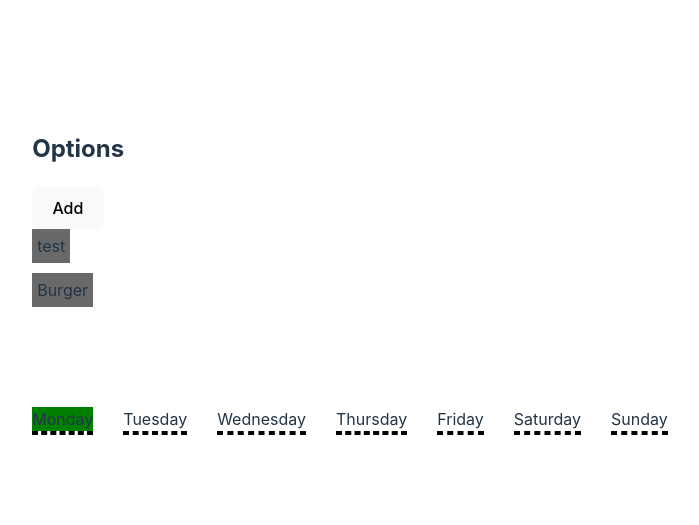
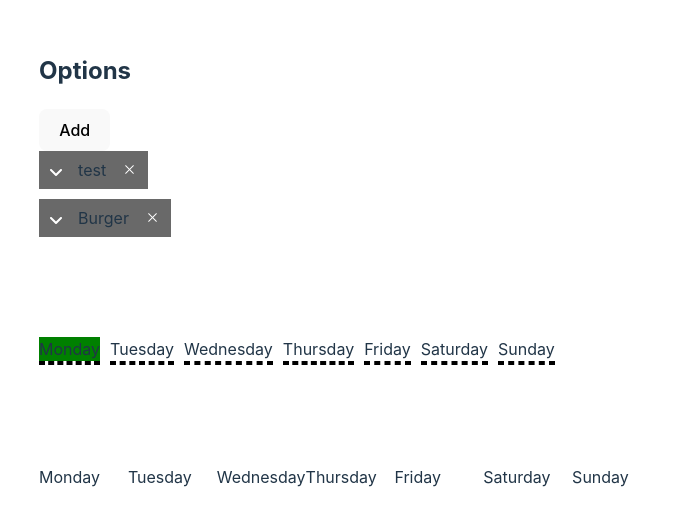
Before and after one commit to stoddardjd2/Meal-Planner, a React (Vite) app in the folder meal-planner/: page / in a window 1280 px wide. Shown: the part 127-652 px from the top of the page, without its empty margins (290-989 px from the left). Built offline with nearby package versions, Linux system fonts and the light colour scheme.

Commit message:
added way to edit meal options and automatically update calendar view

```diff
--- a/meal-planner/src/App.css
+++ b/meal-planner/src/App.css
@@ -9,7 +9,32 @@
   flex-direction: column;
   gap: 100px;
 }
+.x-icon {
+  padding: 5px;
+  width: 9px;
+}
+.exit-button{
+  background-color: transparent;
+  display: flex;
+  align-items: center;
+  padding: 3px;
+}
 
+.dropdown-container{
+  width: 100%;
+}
+.dropdown-button {
+  background-color: transparent;
+  display: flex;
+  align-items: center;
+  padding: 3px 5px;
+}
+.dropdown{
+  position: absolute;
+}
+.dropdown-button:after {
+  content: url(./assets/dropdown.svg);
+}
 /* DRAG COMPONENT */
 .container {
   display: flex;
@@ -23,7 +48,7 @@
   background-color: lightblue;
   text-align: center;
   line-height: 150px;
-  border: 2px solid #000;
+  border: 2px solid #000000;
   cursor: grab;
   user-select: none; /* Prevent text selection while dragging */
 }
@@ -36,8 +61,56 @@
   line-height: 150px;
   border: 2px dashed #000;
 }
-.placeholder-text{
+.placeholder-text {
   font-style: italic;
-  color:rgb(189, 189, 189);
+  color: rgb(189, 189, 189);
   font-size: 12px;
 }
+/* Calendar Grid */
+.grid-container {
+  display: grid;
+  grid-template-columns: repeat(7, 1fr); /* 7 columns */
+  grid-template-rows: repeat(2, 1fr); /* 2 rows */
+  gap: 0px; /* Space between grid items */
+}
+.grid-item-key-container {
+  display: flex;
+  width: 100%;
+  height: 100%;
+  align-items: flex-end;
+  .grid-item-key {
+  }
+}
+.meal-item-container {
+  display: flex;
+  gap: 10px;
+  /* align-items: ; */
+  justify-content: space-between;
+  align-items: baseline;
+  .meal-item {
+    background-color: rgb(160, 150, 150);
+    width: 150px;
+  }
+  button {
+    /* width: px; */
+    /* height: 10px; */
+    background-color: transparent;
+    line-height: 0px;
+    padding: 4px;
+    img {
+      width: 9px;
+    }
+  }
+}
+
+.grid-item {
+  /* background-color: lightblue; */
+  border: 1px solid #333;
+  /* padding: 20px; */
+  height: 40px;
+  text-align: center;
+  font-size: 20px;
+}
+.hidden-text {
+  opacity: 0;
+}
--- a/meal-planner/src/App.jsx
+++ b/meal-planner/src/App.jsx
@@ -6,6 +6,7 @@ import "./App.css";
 import Drag from "./components/Drag";
 import Calendar from "./components/calendar/Calendar";
 import MealOptions from "./components/meal-options/MealOptions";
+import CalendarGrid from "./components/CalendarGrid";
 function App() {
   const draggedValueRef = useRef('');  // Use ref to store the dragged element's value
   const [mealOptions, setMealOptions] = useState([
@@ -30,6 +31,7 @@ function App() {
       {/* <Drag /> */}
       <MealOptions mealOptions={mealOptions} setMealOptions={setMealOptions} draggedValueRef={draggedValueRef}/>
       <Calendar mealOptions={mealOptions} draggedValueRef={draggedValueRef} />
+      <CalendarGrid mealOptions={mealOptions} draggedValueRef={draggedValueRef}/>
     </div>
   );
 }
--- /dev/null
+++ b/meal-planner/src/components/CalendarGrid.jsx
@@ -0,0 +1,146 @@
+import { useState, useRef } from "react";
+import xIcon from "../assets/x.svg";
+
+export default function CalendarGrid({ mealOptions, draggedValueRef }) {
+  const [addedMeals, setAddedMeals] = useState([]);
+  const colorOptions = [
+    "#264653", // Deep Blue Teal
+    "#2A9D8F", // Dark Aqua
+    "#E76F51", // Warm Terracotta
+    "#F4A261", // Soft Amber
+    "#E9C46A", // Golden Yellow
+    "#1D3557", // Midnight Blue
+    "#457B9D", // Slate Blue
+    "#8D99AE", // Gentle Slate
+    "#6A4C93", // Rich Purple
+    "#FF6F61", // Vibrant Coral
+    "#D62828", // Fiery Red
+    "#264653", // Deep Blue Green
+  ];
+
+  const targetRef2 = useRef(null); // Ref to directly manipulate the DOM content
+  const date = new Date();
+  const currentDay = date.getDay();
+
+  const days = [
+    "Monday",
+    "Tuesday",
+    "Wednesday",
+    "Thursday",
+    "Friday",
+    "Saturday",
+    "Sunday",
+  ];
+
+  function getColor(index) {
+    return colorOptions[+index];
+  }
+
+  const handleDragOver = (e) => {
+    e.preventDefault(); // Necessary to allow dropping
+  };
+
+  const handleDrop = (e) => {
+    e.preventDefault();
+    const index = e.currentTarget.id;
+    if (targetRef2.current) {
+      // targetRef.current.innerText = draggedValueRef.current; // Set the content of the drop target to the dragged value
+      setAddedMeals((prev) => {
+        // if (prev[dayIndex]) {
+        return [
+          ...prev,
+          {
+            ...mealOptions[draggedValueRef.current.id],
+            assignment: index,
+          },
+        ];
+        // } else {
+        //   return [
+        //     {
+        //       ...mealOptions[draggedValueRef.current.id],
+        //       assignment: index,
+        //     },
+        //   ];
+        // }
+      });
+    }
+  };
+  function handleRemoveMeal(e) {
+    const index = e.currentTarget.id;
+    setAddedMeals((prev) => {
+      const copy = [...prev];
+      copy.splice(index, 1);
+      return copy;
+    });
+  }
+
+  const mealRow = (meal, index) => {
+    let gridItems = [];
+    const assignment = meal.assignment;
+
+    for (let i = 0; i < 7; i++) {
+      const dayIndex = i;
+      if (
+        dayIndex == assignment ||
+        (dayIndex >= assignment && dayIndex < +assignment + +meal.servings)
+      ) {
+        gridItems.push(
+          <div
+            ref={targetRef2} // Attach the ref to the drop target div
+            onDragOver={handleDragOver}
+            onDrop={handleDrop}
+            id={i}
+            style={{ backgroundColor: `${getColor(index)}` }}
+            className="grid-item meal-item-container"
+            key={index}
+            // className="meal-item-container"
+          >
+            <div>{meal.name}</div>
+            <button id={i} onClick={handleRemoveMeal}>
+              <img src={xIcon} />
+            </button>
+          </div>
+        );
+      } else {
+        gridItems.push(
+          <div
+            ref={targetRef2} // Attach the ref to the drop target div
+            onDragOver={handleDragOver}
+            onDrop={handleDrop}
+            id={i}
+            // style={{ backgroundColor: `${getColor(index)}` }}
+            className="grid-item"
+          >
+            {/* {meal.name} */}
+          </div>
+        );
+      }
+    }
+    return gridItems;
+  };
+
+  return (
+    <div class="grid-container">
+      {days.map((day, index) => {
+        return (
+          <div className="grid-item-key-container">
+            <div
+              ref={targetRef2} // Attach the ref to the drop target div
+              onDragOver={handleDragOver}
+              onDrop={handleDrop}
+              id={index}
+              key={index}
+              class="grid-item-key"
+            >
+              {day}
+            </div>
+          </div>
+        );
+      })}
+
+      {addedMeals.map((meal, index) => {
+        return mealRow(meal, index);
+      })}
+    </div>
+  );
+}
--- a/meal-planner/src/components/calendar/Calendar.css
+++ b/meal-planner/src/components/calendar/Calendar.css
@@ -1,6 +1,6 @@
 .calendar-container {
   display: flex;
-  gap: 30px;
+  gap: 10px;
   .added-meals-list {
     display: flex;
     flex-direction: column;
--- a/meal-planner/src/components/calendar/Calendar.jsx
+++ b/meal-planner/src/components/calendar/Calendar.jsx
@@ -20,9 +20,7 @@ export default function Calendar({ mealOptions, draggedValueRef }) {
     //   assignment: 3,
     // },
   ]);
-  console.log("addedMeals", addedMeals);
-
-  const days = [
+  const [days, setDays] = useState([
     "Monday",
     "Tuesday",
     "Wednesday",
@@ -30,7 +28,7 @@ export default function Calendar({ mealOptions, draggedValueRef }) {
     "Friday",
     "Saturday",
     "Sunday",
-  ];
+  ]);
   return (
     <div className="calendar-container">
       {days.map(
@@ -44,6 +42,7 @@ export default function Calendar({ mealOptions, draggedValueRef }) {
               dayIndex={index}
               setAddedMeals={setAddedMeals}
               addedMeals={addedMeals}
+              setDays={setDays}
             />
           );
         }
@@ -55,6 +54,7 @@ export default function Calendar({ mealOptions, draggedValueRef }) {
 
 function Day({
   day,
+  setDays,
   dayIndex,
   draggedValueRef,
   setAddedMeals,
@@ -87,25 +87,27 @@ function Day({
   const handleDrop = (e) => {
     e.preventDefault();
     const index = e.currentTarget.id;
-    if (targetRef.current) {
+    const draggedMeal = mealOptions[draggedValueRef.current.id];
+    if (targetRef.current && index <= 6) {
+      if (+index + +draggedMeal.servings > 7) {
+        // add additional columns if meals overflow
+        const total = +index + +draggedMeal.servings - 7;
+        setDays((prev) => {
+          console.log("setting days");
+          for (let i = 0; i > total; i++) {}
+          return [...prev, "+"];
+        });
+      }
       // targetRef.current.innerText = draggedValueRef.current; // Set the content of the drop target to the dragged value
       setAddedMeals((prev) => {
         // if (prev[dayIndex]) {
         return [
           ...prev,
           {
-            ...mealOptions[draggedValueRef.current.id],
+            index: draggedValueRef.current.id,
             assignment: index,
           },
         ];
-        // } else {
-        //   return [
-        //     {
-        //       ...mealOptions[draggedValueRef.current.id],
-        //       assignment: index,
-        //     },
-        //   ];
-        // }
       });
     }
   };
@@ -135,13 +137,15 @@ function Day({
         <>
           {addedMeals.map((meal, index) => {
             const assignment = meal.assignment;
-            console.log("colorOptions[+meal.assignment]");
-            console.log(meal.assignment);
             if (
               dayIndex == assignment ||
               (dayIndex >= assignment &&
-                dayIndex < +assignment + +meal.servings)
+                dayIndex < +assignment + +mealOptions[meal.index].servings)
             ) {
+              // if (+assignment + +meal.servings > 7) {
+              //   console.log("over 7, placing at front");
+              //   return <div>test</div>;
+              // }
               return (
                 <div
                   style={{
@@ -150,12 +154,15 @@ function Day({
                   key={index}
                   className="meal-item-container"
                 >
-                  <div>{meal.name}</div>
+                  {console.log("options", mealOptions)}
+                  <div>{mealOptions[meal.index].name}</div>
                   <button id={index} onClick={handleRemoveMeal}>
                     <img src={xIcon} />
                   </button>
                 </div>
               );
+            } else {
+              return <div className="hidden-text">hidden</div>;
             }
           })}
         </>
--- a/meal-planner/src/components/meal-options/AddMealOption.jsx
+++ b/meal-planner/src/components/meal-options/AddMealOption.jsx
@@ -1,28 +1,43 @@
 import { useState, useRef } from "react";
 
-export default function AddNewMealOption(props) {
-  const { setMealOptions } = props;
-  const [isAdding, setIsAdding] = useState(false);
+export default function AddNewMealOption({ setMealOptions, editMeal, setIsDropdown }) {
   // const [ingredients, setIngredients] = useState(["afaf", "2"]);
   const inputRef = useRef(null);
 
-  const [formInput, setFormInput] = useState({
+  const [formInput, setFormInput] = useState(
+    // if editing, loadValues
+    editMeal
+      ? {
+          name: editMeal.meal.name,
+          link:  editMeal.meal.link,
+          servings:  editMeal.meal.servings,
+          prepTimeMin:  editMeal.meal.prepTimeMin,
+          cost:  editMeal.meal.cost,
+          ingredients: [... editMeal.meal.ingredients],
+        }
+      : {
           name: "",
           link: "",
           servings: undefined,
           prepTimeMin: undefined,
+          cost: "",
           ingredients: [],
+        }
+  );
+
+  function handleUpdateMeal(e) {
+    e.preventDefault();
+    setIsDropdown(false)
+    setMealOptions((prev) => {
+      const copy = [...prev];
+      copy.splice(editMeal.index, 1, formInput)
+      return [...copy];
+
     });
+  }
 
-  function handleToggleIsAdding(e) {
-    // e.stopPropagation()
-    if (e.target.id === "isAddingButton") {
-      setIsAdding((prev) => !prev);
-    }
-  }
   function handleSubmitNewMeal(e) {
     e.preventDefault();
-    console.log("submit!");
     setMealOptions((prev) => {
       const copy = [...prev];
       copy.unshift(formInput);
@@ -51,11 +66,6 @@ export default function AddNewMealOption(props) {
     });
   }
   return (
-    <div>
-      <button id={"isAddingButton"} onClick={handleToggleIsAdding}>
-        Add
-      </button>
-      {isAdding && (
     <div className="add-meal-popup">
       <form>
         {Object.keys(formInput).map((inputField, index) => {
@@ -64,8 +74,7 @@ export default function AddNewMealOption(props) {
               <div key={index} className="ingredients-main-container">
                 <div className="input-option-container">
                   <div className="name">
-                        {inputField.charAt(0).toUpperCase() +
-                          inputField.slice(1)}
+                    {inputField.charAt(0).toUpperCase() + inputField.slice(1)}
                   </div>
                   {/* capitilize first letter of string */}
                   <div className="ingredients-action-container">
@@ -96,9 +105,7 @@ export default function AddNewMealOption(props) {
                         <div className="ingredient-item-container">
                           <div>{ingredient}</div>
                           <button
-                                onClick={(e) =>
-                                  handleRemoveIngredient(e, index)
-                                }
+                            onClick={(e) => handleRemoveIngredient(e, index)}
                           >
                             <svg
                               className="x-icon"
@@ -145,10 +152,12 @@ export default function AddNewMealOption(props) {
             );
           }
         })}
+        {editMeal ? (
+          <button onClick={handleUpdateMeal}>Update</button>
+        ) : (
           <button onClick={handleSubmitNewMeal}>Add</button>
+        )}
       </form>
-        </div>
-      )}
     </div>
   );
 }
--- a/meal-planner/src/components/meal-options/MealOptions.css
+++ b/meal-planner/src/components/meal-options/MealOptions.css
@@ -8,6 +8,12 @@
     background-color: rgb(105, 105, 105);
     cursor:grab;
     user-select: none;
+    display: flex;
+    align-items: center;
+    gap: 10px;
+    .more-info-icon{
+      cursor: pointer;
+    }
   }
   .meal-option:active{
     cursor: pointer;
@@ -15,6 +21,10 @@
 }
 
 /* addMealOption Component */
+.action-bar{
+  /* display: flex; */
+  justify-content: space-between;
+}
 .add-meal-popup {
   position: absolute;
   background-color: rgb(51, 51, 51);
@@ -81,6 +91,7 @@
   .plus-icon,
   .x-icon {
     padding: 5px;
+    width: 9px;
     /* background-color: hsl(0, 0%, 100%, 40%);
         border: 1px grey solid;
         border-radius: 10px;
--- a/meal-planner/src/components/meal-options/MealOptions.jsx
+++ b/meal-planner/src/components/meal-options/MealOptions.jsx
@@ -1,12 +1,49 @@
 import "./MealOptions.css";
 import AddNewMealOption from "./AddMealOption";
 import { useEffect, useState } from "react";
+import xIcon from "../../assets/x.svg";
+
 export default function MealOptions({
   draggedValueRef,
   mealOptions,
   setMealOptions,
 }) {
-  function MealOption({ meal, index }) {
+  const [isAdding, setIsAdding] = useState(false);
+  function handleToggleIsAdding(e) {
+    // e.stopPropagation()
+    if (e.target.id === "isAddingButton") {
+      setIsAdding((prev) => !prev);
+    }
+  }
+
+  return (
+    <div>
+      <h2>Options</h2>
+      <div>
+        <button id={"isAddingButton"} onClick={handleToggleIsAdding}>
+          Add
+        </button>
+        {isAdding && <AddNewMealOption setMealOptions={setMealOptions} />}
+      </div>
+      <div className="meal-options-list">
+        {mealOptions.map((meal, index) => {
+          return (
+            <MealOption
+              meal={meal}
+              key={index}
+              index={index}
+              setMealOptions={setMealOptions}
+              draggedValueRef={draggedValueRef}
+            />
+          );
+        })}
+      </div>
+    </div>
+  );
+}
+
+function MealOption({ meal, index, setMealOptions, draggedValueRef }) {
+  const [isDropdown, setIsDropdown] = useState(false);
   const handleDragStart = (e, value) => {
     draggedValueRef.current = { value: value, id: index }; // Set the value of the dragged element when dragging starts
   };
@@ -14,7 +51,12 @@ export default function MealOptions({
     e.target.style.cursor = "grab"; // Reset the cursor after dragging ends
   };
 
+  function handleDropdownToggle() {
+    setIsDropdown((prev) => !prev);
+  }
+
   return (
+    <div className="dropdown-container">
       <div
         draggable
         onDragStart={(e) => handleDragStart(e, meal.name)}
@@ -22,20 +64,24 @@ export default function MealOptions({
         style={{ cursor: "grab" }}
         className="meal-option"
       >
-        {meal.name}
+        <button
+          onClick={handleDropdownToggle}
+          className="dropdown-button"
+        ></button>
+        <div>{meal.name}</div>
+        <button className="exit-button">
+          <img className="x-icon" src={xIcon} />
+        </button>
+      </div>
+      {isDropdown && (
+        // <div className="dropdown">
+        <AddNewMealOption
+          setMealOptions={setMealOptions}
+          editMeal={{ index: index, meal: meal }}
+          setIsDropdown={setIsDropdown}
+        />
+        // </div>
+      )}
     </div>
   );
 }
-
-  return (
-    <div>
-      <h2>Options</h2>
-      <AddNewMealOption setMealOptions={setMealOptions} />
-      <div className="meal-options-list">
-        {mealOptions.map((meal, index) => {
-          return <MealOption meal={meal} key={index} index={index} />;
-        })}
-      </div>
-    </div>
-  );
-}
```
Also changed, not shown: meal-planner/src/assets/dropdown.svg (added). Lines whose indentation alone changed are shown as unchanged.
